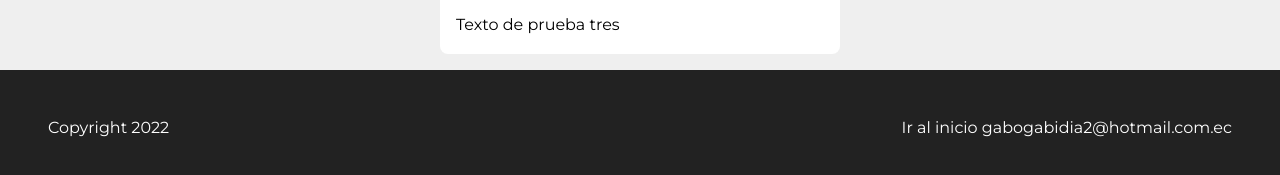
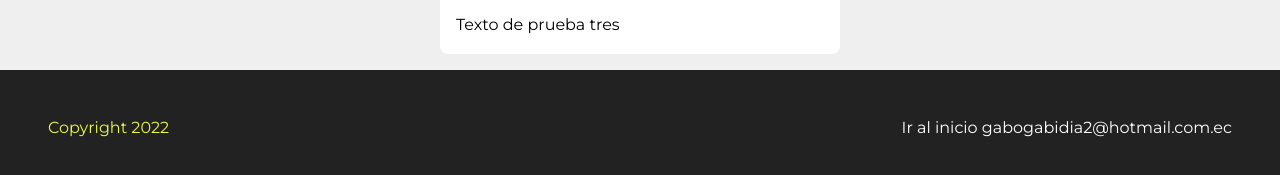
Before and after one commit to FabyGithub7481/CSS, a plain HTML site: page index.html in a window 1280 px wide. Shown: the part 2588-2763 px from the top of the page. Drawn offline with Linux system fonts and the light colour scheme.

Commit message:
final commit

```diff
--- a/css/style.css
+++ b/css/style.css
@@ -1,3 +1,4 @@
+
 html{
     font-family: 'Montserrat', sans-serif;
 }
@@ -40,7 +41,7 @@ section article h2, section article p {
 footer{
     background-color: #222;
     padding: 3rem;
-    color: white;
+    color: #ebf74b;
 }
 footer section{
     float: right;
```
Also changed, not shown: index.html (+0 -1 lines).
